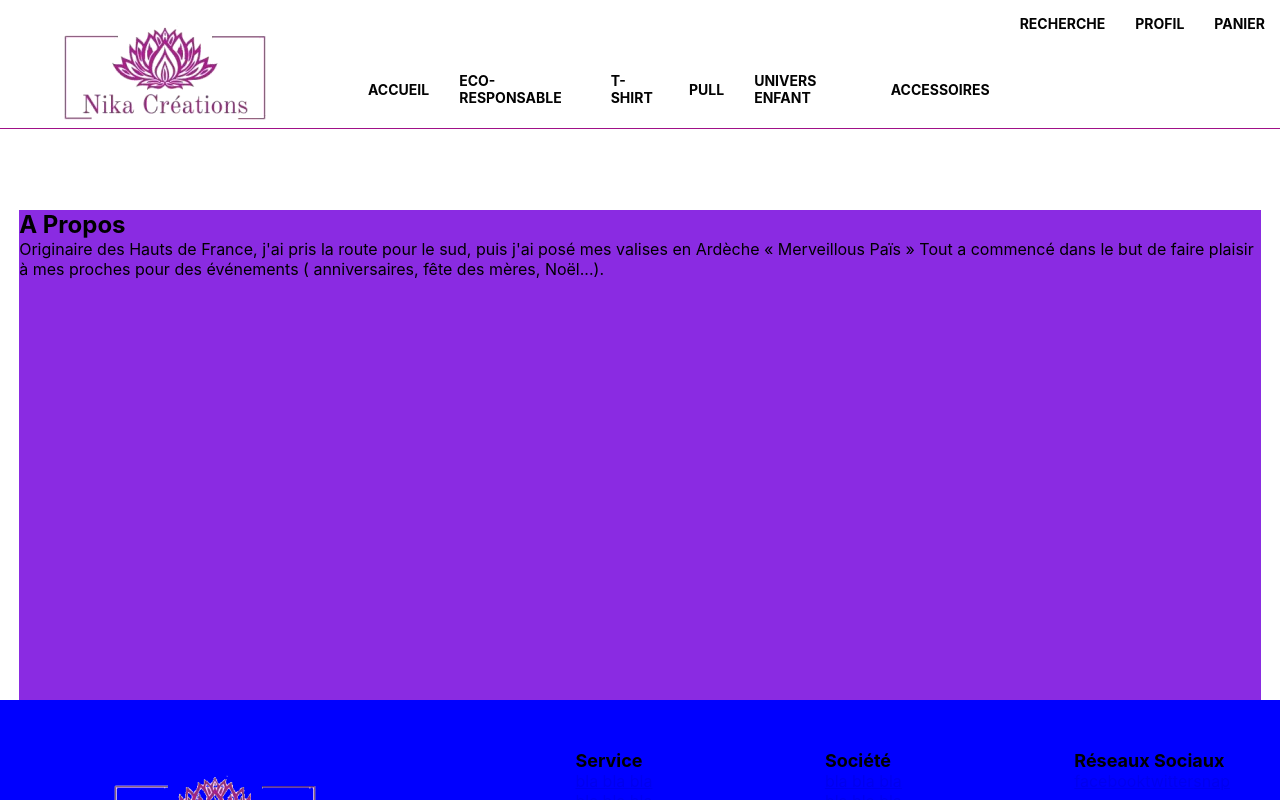
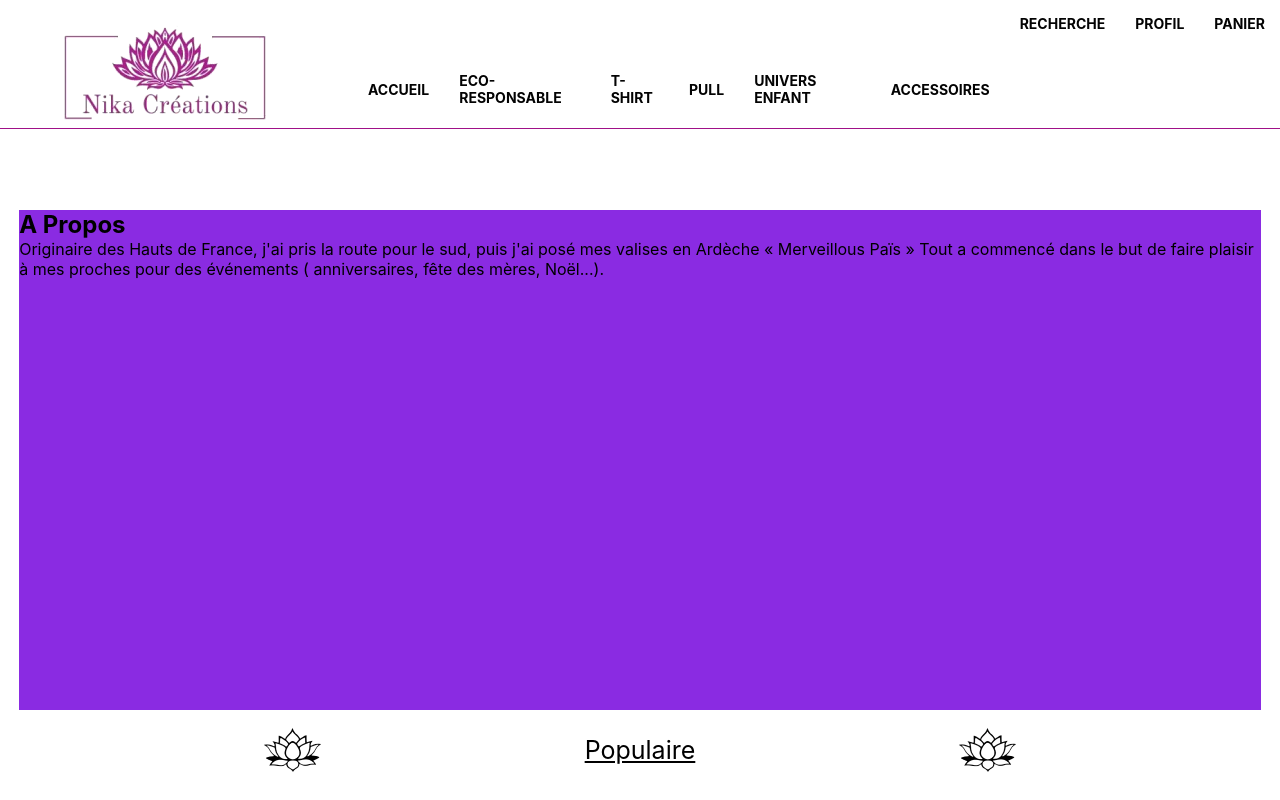
Before and after one commit to Eddydebuisson/boutique-stage, a React (Create React App) app: page / in a window 1280 px wide. Shown: the top 800 px of the page. Built offline with nearby package versions, Linux system fonts and the light colour scheme.

Commit message:
maj footer

```diff
--- a/src/component/Footer/Footer.css
+++ b/src/component/Footer/Footer.css
@@ -40,10 +40,10 @@
     display: flex;
     width: 100%;
     height: 100px;
-    position: fixed;
+    /* position: fixed; */
     bottom: 0;
-    /* background-color: transparent;  */
-    background-color: blue;
+    background-color: transparent;
+    /* background-color: blue; */
     transition: 1s;
     animation: slide_down 0.5s ease-out;
     z-index: 100;
--- a/src/pages/Accueil.js
+++ b/src/pages/Accueil.js
@@ -1,12 +1,12 @@
 
-import Nav from "../component/Nav/Nav";
+import Nav from "../component/nav/Nav";
 import Footer from "../component/Footer/Footer";
 import TopItem from "../component/Top/TopItem";
 import About from "../component/About/About.js";
-import Mif from "../assets/MIF.png"
-import Handmade from "../assets/fait-main.png"
-import Domicile from "../assets/domicile.png"
-import './Accueil.css'
+import Mif from "../assets/MIF.png";
+import Handmade from "../assets/fait-main.png";
+import Domicile from "../assets/domicile.png";
+import "./Accueil.css";
 
 
 const Accueil = () => {
@@ -14,7 +14,7 @@ const Accueil = () => {
     return (
         <>
         <Nav/>
-        <About />
+        <About/>
         <TopItem title="Populaire" img="https://www.petit-bateau.fr/dw/image/v2/BCKL_PRD/on/demandware.static/-/Sites-PB_master/default/dw2d377f7a/PB/5625705F1.jpg?sw=1390&sh=1622&sm=fit"/>
         <TopItem title="Eco-Responsable" img="https://www.petit-bateau.fr/dw/image/v2/BCKL_PRD/on/demandware.static/-/Sites-PB_master/default/dw2d377f7a/PB/5625705F1.jpg?sw=1390&sh=1622&sm=fit"/>
         <TopItem title="Fait Main" img="https://www.petit-bateau.fr/dw/image/v2/BCKL_PRD/on/demandware.static/-/Sites-PB_master/default/dw2d377f7a/PB/5625705F1.jpg?sw=1390&sh=1622&sm=fit"/>
@@ -25,7 +25,6 @@ const Accueil = () => {
         </div>
         <div className="Nika-text">
           <p>  La plupart de mes créations sont toutes fabriquées par mes soins. Elles peuvent présenter des différences. Ce ne sont pas des défauts mais le gage de qualité d’un vrai travail fait main. Une partie des articles à un stock minimal mais la majorité des articles seront réalisés à la commande avec un délai minimum d'une semaine. Du Made In France et Made In “Fait Main”. Confectionné de façon artisanale avec des matières premières choisies avec attention dans le respect de l’environnement.</p>
-        <p> </p>
         </div>
         <Footer/>
         </>
```
